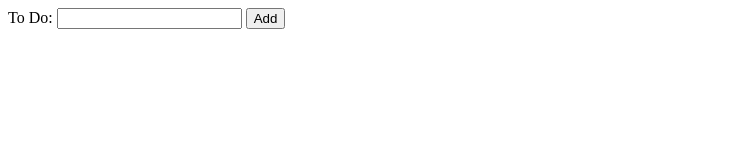
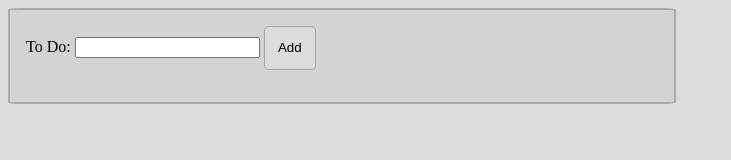
Before and after one commit to sarahadema/dsn1676-assignment-5, a plain HTML site: page index.html in a window 1280 px wide. Shown: the whole page, without its empty margins (0-731 px from the left). Drawn offline with nearby package versions, Linux system fonts and the light colour scheme.

Commit message:
Styling the form
added css to style the form and the button

```diff
--- a/css/main.css
+++ b/css/main.css
@@ -1,8 +1,30 @@
+html{
+	background-color: #dcdcdc;
+}
+
+.form-style {
+	padding:1em 1em;
+	border: 2px solid #a9a9a9;
+	border-radius: 2%;
+	width: 50%;
+	background-color: #d3d3d3;
+}
+
+.to-do {
+	background-color: #d3d3d3;
+}
+
+.add {
+	border-radius: 10%;
+	border: 1px solid #a9a9a9;
+	padding: 1em;
+	background-color: #dcdcdc;
+}
+
 h2 {
-	background-color: red;
+
 }
 
 .js-complete {
-	text-decoration-line: line-through;
-	text-decoration-style:solid;
+	border: solid;
 }
--- a/index.html
+++ b/index.html
@@ -7,13 +7,15 @@
 </head>
 <body>
 
-<form class="form">
-	<label class="item" for="to-do">To Do:</label>
-	<input id="to-do">
-	<button type="submit"> Add </button>
-</form>
+<div class="form-style">
+	<form class="form">
+		<label class="to-do"  for="to-do">To Do:</label>
+		<input class="item" id="to-do">
+		<button class="add" type="submit"> Add </button>
+	</form>
 
-<ol class="list"></ol>
+	<ol class="list"></ol>
+</div>
 
   <script src="http://cdnjs.cloudflare.com/ajax/libs/jquery/2.1.3/jquery.min.js"></script>
   <script src="js/main.js"></script>
```
